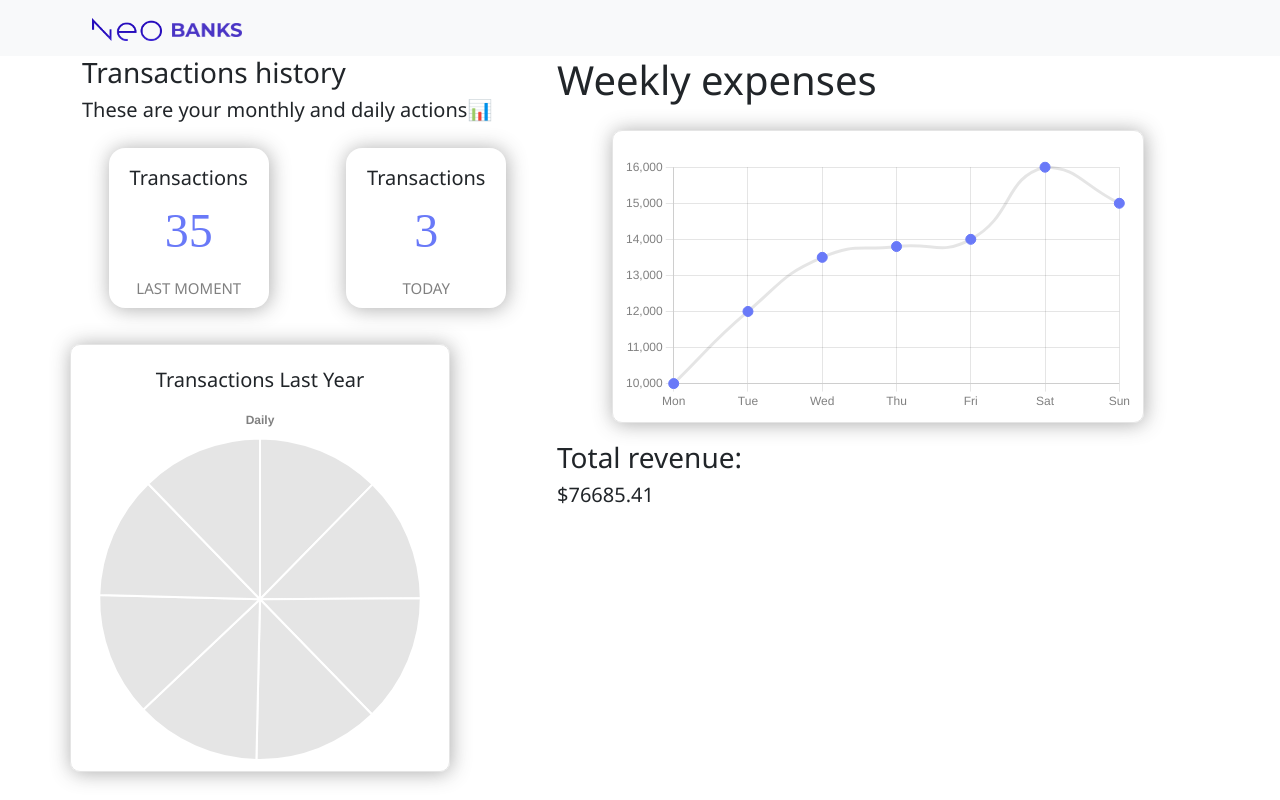
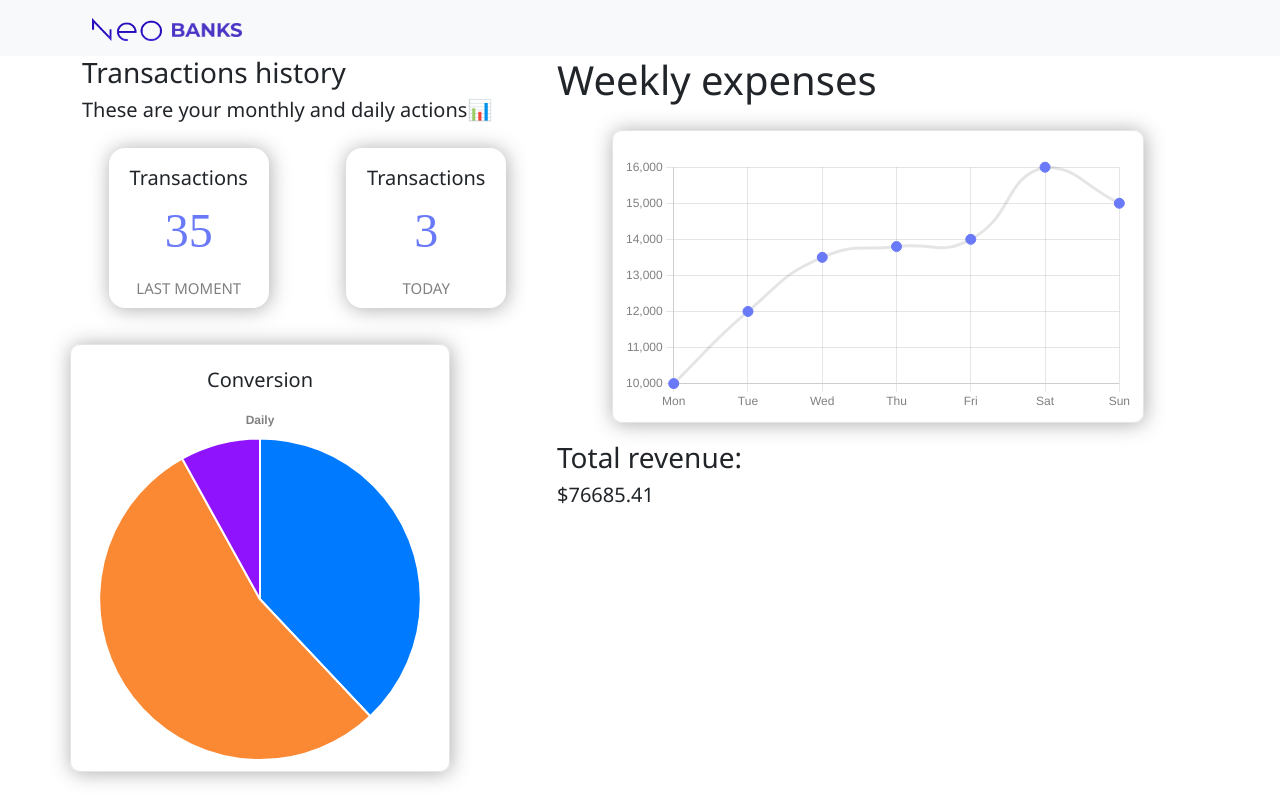
Before and after one commit to hannakpa/HP_crossPlatform, a React (Vite) app: page / in a window 1280 px wide. Built offline with nearby package versions, Linux system fonts and the light colour scheme.

Commit message:
pie color

```diff
--- a/src/content/charts/PieGraphicBox.jsx
+++ b/src/content/charts/PieGraphicBox.jsx
@@ -3,11 +3,12 @@ import { Col, Row, Container } from "react-bootstrap";
 
 function GraphicBox() {
   const states = {
-    labels: ["Jan", "Feb", "Mar", "Apr", "May", "Jun"],
+    labels: ["Screens", "PCs", "Phones"],
     datasets: [
       {
         label: "Graphic",
-        data: [26, 26.5, 27, 26.6, 26.5, 26.3, 26, 25.8],
+        data: [2562, 3642, 543],
+        backgroundColor: ["#007AFF", "#FB8832", "#9013FE"],
         tension: 0.5,
         pointBorderColor: "#6979F8",
         pointBackgroundColor: "#6979F8",
@@ -36,7 +37,7 @@ function GraphicBox() {
 
   return (
     <div className="graphic-box">
-      <p className="card-title">Transactions Last Year</p>
+      <p className="card-title">Conversion</p>
 
       <PieGraph chartOptions={chartOptions} states={states} />
     </div>
```
